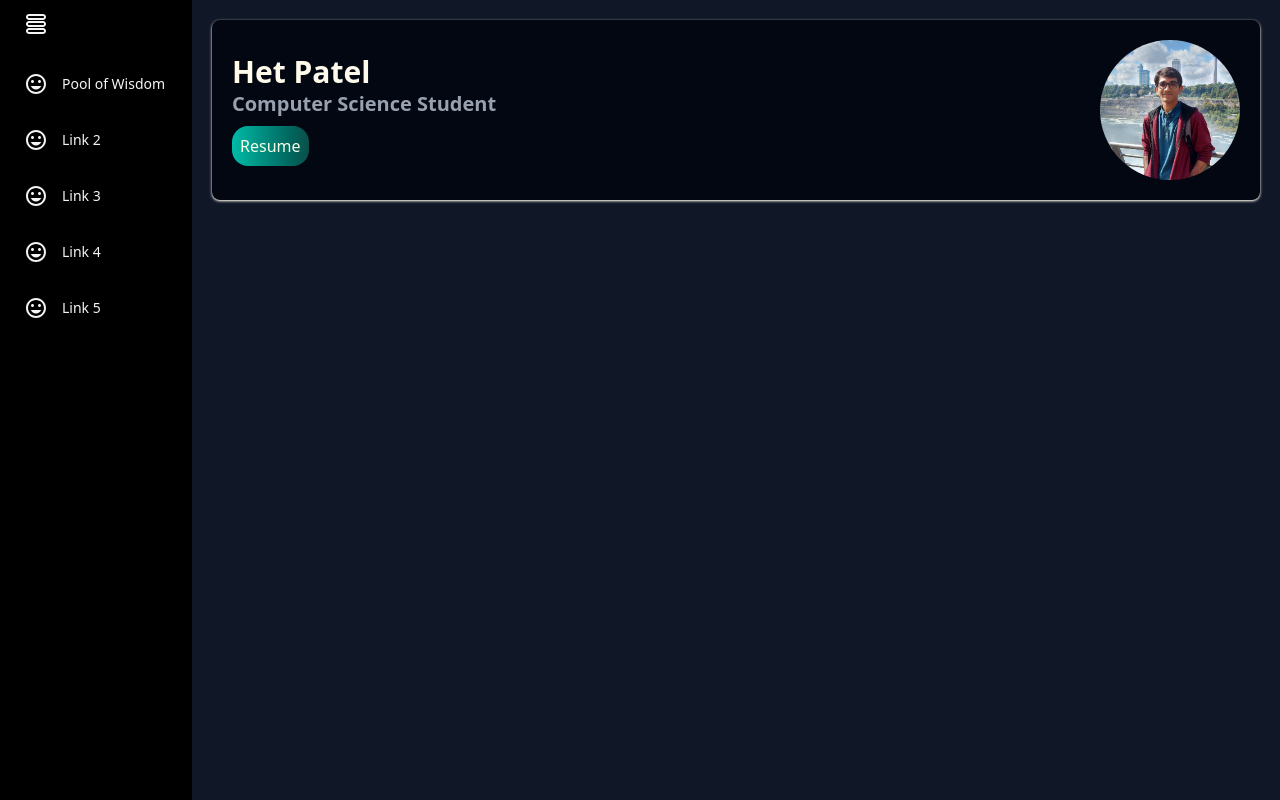
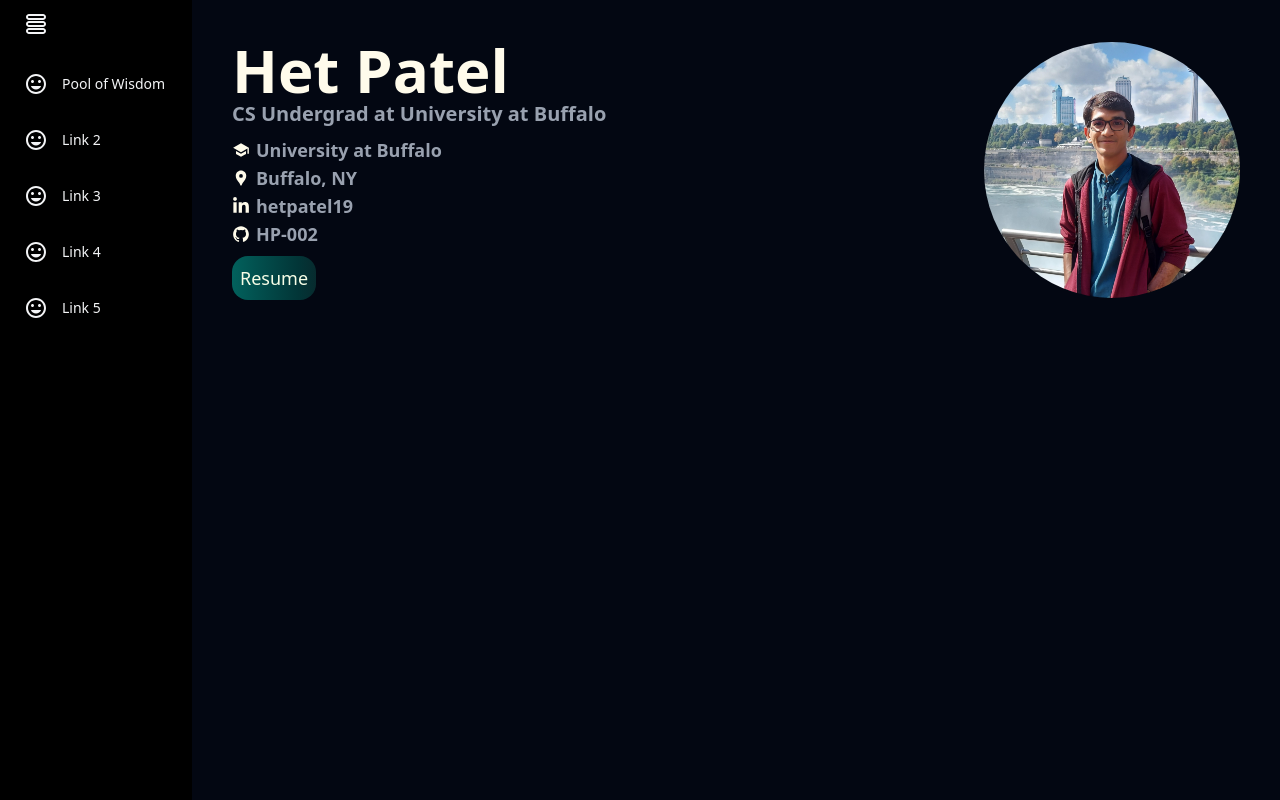
Before and after one commit to HP-002/portfolio, a React (Vite) app: page / in a window 1280 px wide. Built offline with nearby package versions, Linux system fonts and the light colour scheme.

Commit message:
feat: enhance AboutMe component with additional details and icons; update Body background color

```diff
--- a/package.json
+++ b/package.json
@@ -5,6 +5,7 @@
   "type": "module",
   "scripts": {
     "dev": "vite",
+    "host": "vite --host",
     "build": "vite build",
     "lint": "eslint .",
     "preview": "vite preview"
--- a/src/Components/AboutMe.jsx
+++ b/src/Components/AboutMe.jsx
@@ -1,28 +1,55 @@
 import ProfileImage from './../assets/profile.jpg';
+import { MdLocationPin } from "react-icons/md";
+import { IoMdSchool } from "react-icons/io";
+import { FaLinkedinIn } from "react-icons/fa6";
+import { IoLogoGithub } from "react-icons/io5";
 
 function AboutMe() {
     return (
         <div
-                className="m-5 p-5 bg-gray-950 rounded-lg shadow-sm shadow-amber-50
-                flex justify-between items-center"
+            className="m-5 p-5 bg-gray-950
+                flex justify-between items-center gap-1"
         >
             <div>
                 <h1
-                        className="text-3xl text-left text-amber-50 font-bold"
+                    className="text-6xl text-left text-amber-50 font-bold"
                 >
                     Het Patel
                 </h1>
                 <div
-                        className="text-xl text-left text-gray-400 font-semibold"
+                    className="text-left text-gray-400 font-semibold"
                 >
-                        Computer Science Student
+                    <div class="flex items-center gap-1.5">
+                        <p
+                            className="text-balance text-xl"
+                        >
+                            CS Undergrad at University at Buffalo
+                        </p>
+                    </div>
+                    <div class="mt-2 flex items-center gap-1.5 text-lg">
+                        <IoMdSchool className="text-amber-50" />
+                        <p>University at Buffalo</p>
+                    </div>
+                    <div class="flex items-center gap-1.5 text-lg">
+                        <MdLocationPin className="text-amber-50" />
+                        <p>Buffalo, NY</p>
+                    </div>
+                    <div class="flex items-center gap-1.5 text-lg">
+                        <FaLinkedinIn className="text-amber-50" />
+                        <p>hetpatel19</p>
+                    </div>
+                    <div class="flex items-center gap-1.5 text-lg">
+                        <IoLogoGithub className="text-amber-50" />
+                        <p>HP-002</p>
+                    </div>
+
                 </div>
                 <div
-                        className="text-lime-50"
+                    className="text-lime-50 text-lg"
                 >
                     <button
                         className="p-2 mt-2 rounded-2xl
-                            bg-gradient-to-r from-teal-500 to-teal-900"
+                            bg-gradient-to-r from-teal-500/50 to-teal-900/50 cursor-pointer"
                     >
                         Resume
                     </button>
@@ -32,7 +59,7 @@ function AboutMe() {
             <div>
                 <img
                     src={ProfileImage}
-                        className="w-35 rounded-full"
+                    className="w-64 rounded-full hidden sm:block"
                 />
             </div>
         </div>
--- a/src/Components/Body.jsx
+++ b/src/Components/Body.jsx
@@ -2,7 +2,7 @@ import AboutMe from './AboutMe.jsx';
 
 function Body() {
     return (
-        <div className="m-0 bg-gray-900 h-screen w-full">
+        <div className="m-0 bg-gray-950 h-screen w-full">
             <AboutMe />
         </div>
     )
```
Lines whose indentation alone changed are shown as unchanged.
